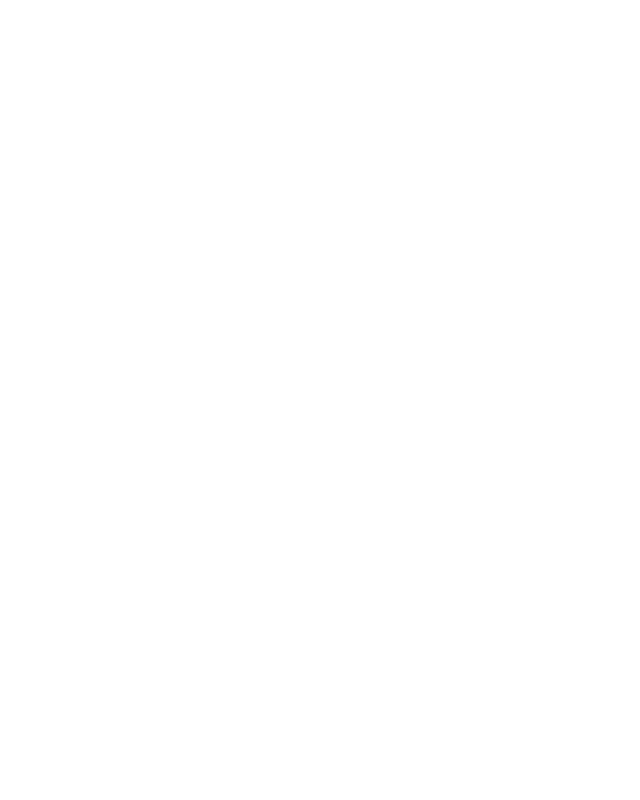
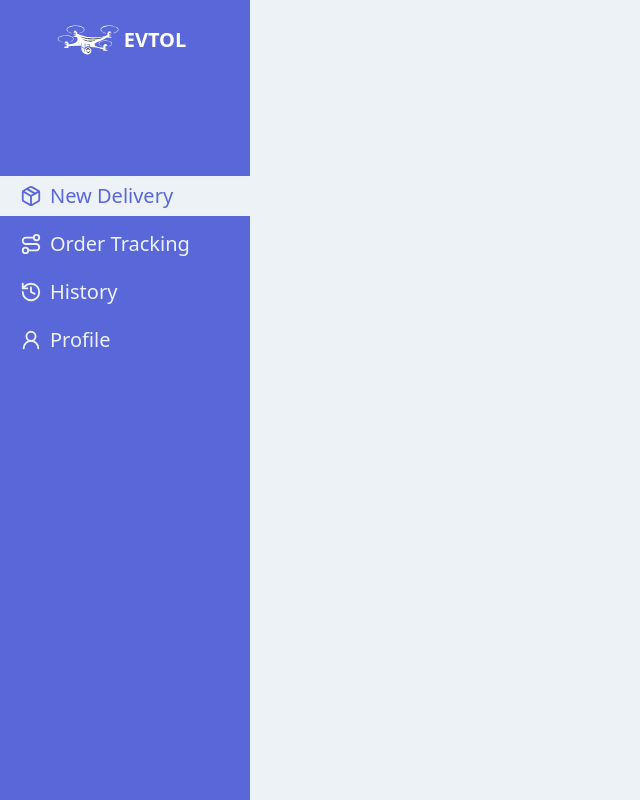
Before and after one commit to Uchenna99/Evtol-Delivery, a React (Vite) app: page /dashboard in a window 1280 px wide. Before the commit this address had no page. Shown: the whole page, without its empty margins (0-640 px from the left). Built offline with nearby package versions, Linux system fonts and the light colour scheme.

Commit message:
building dashboard side bar

```diff
--- a/src/App.tsx
+++ b/src/App.tsx
@@ -3,6 +3,7 @@
 import HomePage from './pages/HomePage';
 import SignupPage from './pages/SignupPage';
 import LoginPage from './pages/LoginPage';
+import Dashboard from './pages/Dashboard';
 
 
 function App() {
@@ -13,6 +14,11 @@
       <Route path='/' element={<HomePage/>} />
       <Route path='/signup' element={<SignupPage/>} />
       <Route path='/login' element={<LoginPage/>} />
+
+      <Route path='/dashboard' element={<Dashboard/>}>
+        <Route/>
+      </Route>
+
     </Routes>
     </>
   )
--- /dev/null
+++ b/src/components/DashOption.tsx
@@ -0,0 +1,44 @@
+import { History, Package, Route, User2 } from "lucide-react"
+
+interface Props {
+    title: 'New Delivery' | 'Order Tracking' | 'History' | 'Profile';
+    selectedOption: string;
+    onClick: (title: string)=>void;
+}
+
+const DashOption = ({ title, selectedOption, onClick }:Props) => {
+  return (
+    <div className={`w-full h-10 px-5 flex items-center gap-2 cursor-pointer ${selectedOption === title? 'bg-background':''}`}
+        onClick={()=> onClick(title)}>
+
+        {
+            title === 'New Delivery'?
+            <Package
+                size={22}
+                color={selectedOption === title? '#5A67D8':'#EDF2F7'}
+            /> :
+            title === 'Order Tracking'?
+            <Route
+                size={22}
+                color={selectedOption === title? '#5A67D8':'#EDF2F7'}
+            /> :
+            title === 'History'?
+            <History
+                size={22}
+                color={selectedOption === title? '#5A67D8':'#EDF2F7'}
+            /> :
+            title === 'Profile'?
+            <User2
+                size={22}
+                color={selectedOption === title? '#5A67D8':'#EDF2F7'}
+            /> : null
+        }
+
+        <p className={`text-xl font-medium ${selectedOption === title? 'text-primary':'text-background'}`}>
+            {title}
+        </p>
+    </div>
+  )
+}
+
+export default DashOption
--- a/src/components/InputPassword.tsx
+++ b/src/components/InputPassword.tsx
@@ -11,10 +11,10 @@
     const [seeText, setSeeText] = useState(false);
 
   return (
-    <div className="w-full min-w-[100px] flex flex-col gap-2">
+    <div className="w-full min-w-[100px] flex flex-col gap-1">
         <label htmlFor="input" className="text-text">{title}</label>
         <div className="w-full relative flex items-center">
-            <input type="text"
+            <input type={seeText? 'text' : 'password'}
                 id="input"
                 className="w-full h-10 px-4 rounded-md border-none outline-none ring-1 ring-primary focus:ring-2
                 placeholder:text-primary/50 transition-all duration-200"
@@ -26,10 +26,12 @@
                     seeText?
                     <EyeClosed
                         onClick={()=> setSeeText(false)}
+                        size={20}
                     />
                     :
                     <Eye
                         onClick={()=> setSeeText(true)}
+                        size={20}
                     />
                 }
             </div>
--- a/src/components/InputText.tsx
+++ b/src/components/InputText.tsx
@@ -7,7 +7,7 @@
 
 const InputText = ({ title, placeHolder }:Props) => {
   return (
-    <div className="w-full min-w-[100px] flex flex-col gap-2">
+    <div className="w-full min-w-[100px] flex flex-col gap-1">
         <label htmlFor="input" className="text-text">{title}</label>
         <input type="text"
             id="input"
--- a/src/components/Navbar.tsx
+++ b/src/components/Navbar.tsx
@@ -15,7 +15,7 @@
     const [menuOpen, setMenuOpen] = useState(false);
 
   return (
-    <div className={`w-full h-14 flex justify-center fixed top-0 left-0 z-50 px-5 md:px-10
+    <div className={`w-full h-14 flex justify-center fixed top-0 left-0 z-50 px-5 md:px-10 transition-all duration-300
         ${trigger? 'bg-white shadow-sm' : 'bg-transparent'}`}>
         <div className="w-full xl:w-[1240px] flex justify-between items-center">
 
@@ -56,7 +56,7 @@
 
         </div>
 
-        <motion.div className={`fixed top-14 right-0 w-1/2 transition-all duration-300 px-6 py-10 shadow-sm flex flex-col gap-4
+        <motion.div className={`fixed top-14 right-0 w-2/3 sm:w-1/2 transition-all duration-300 px-3 sm:px-6 py-10 shadow-sm flex flex-col gap-4
             ${trigger? 'bg-primary' : 'bg-background'}`}
             initial={{x:'105%'}} animate={menuOpen? {x:0}:{}}
             transition={{duration:0.3, ease:'easeInOut'}}>
--- /dev/null
+++ b/src/pages/Dashboard.tsx
@@ -0,0 +1,41 @@
+import { useState } from "react"
+import logo1 from "../assets/images/logo_white.svg"
+import DashOption from "../components/DashOption"
+
+
+const Dashboard = () => {
+    const [selectedOption, setSelectedOption] = useState<string>('New Delivery');
+
+  return (
+    <>
+        <div className="w-full h-screen bg-background flex ">
+
+            <div className="w-[250px] h-full bg-primary flex flex-col items-center pt-4">
+
+                <div className="w-full flex flex-col items-center gap-28">
+                    <div className="flex items-center gap-3 cursor-pointer hover:scale-110 transition-all duration-200">
+                        <div className="w-12 h-12 flex items-center justify-center">
+                            <img src={logo1} alt="drone"
+                                className="scale-190 transition-all duration-200"
+                            />
+                        </div>
+
+                        <h4 className={`text-white text-xl font-semibold`}>EVTOL</h4>
+                    </div>
+
+                    <div className="w-full flex flex-col gap-2">
+                        <DashOption title="New Delivery" selectedOption={selectedOption} onClick={(title)=> setSelectedOption(title)}/>
+                        <DashOption title="Order Tracking" selectedOption={selectedOption} onClick={(title)=> setSelectedOption(title)}/>
+                        <DashOption title="History" selectedOption={selectedOption} onClick={(title)=> setSelectedOption(title)}/>
+                        <DashOption title="Profile" selectedOption={selectedOption} onClick={(title)=> setSelectedOption(title)}/>
+                    </div>
+                </div>
+
+            </div>
+
+        </div>
+    </>
+  )
+}
+
+export default Dashboard
--- a/src/pages/LoginPage.tsx
+++ b/src/pages/LoginPage.tsx
@@ -3,14 +3,16 @@
 import InputText from "../components/InputText";
 import ButtonLoader from "../components/ButtonLoader";
 import Button2 from "../components/Button2";
-import { Link } from "react-router-dom";
+import { Link, useNavigate } from "react-router-dom";
 import InputPassword from "../components/InputPassword";
 
 const LoginPage = () => {
+  const navigate = useNavigate();
   const [isLoading, setIsLoading] = useState(false);
 
   const handleRegistration = ()=>{
     setIsLoading(true);
+    navigate('/dashboard');
   };
 
   return (
```
